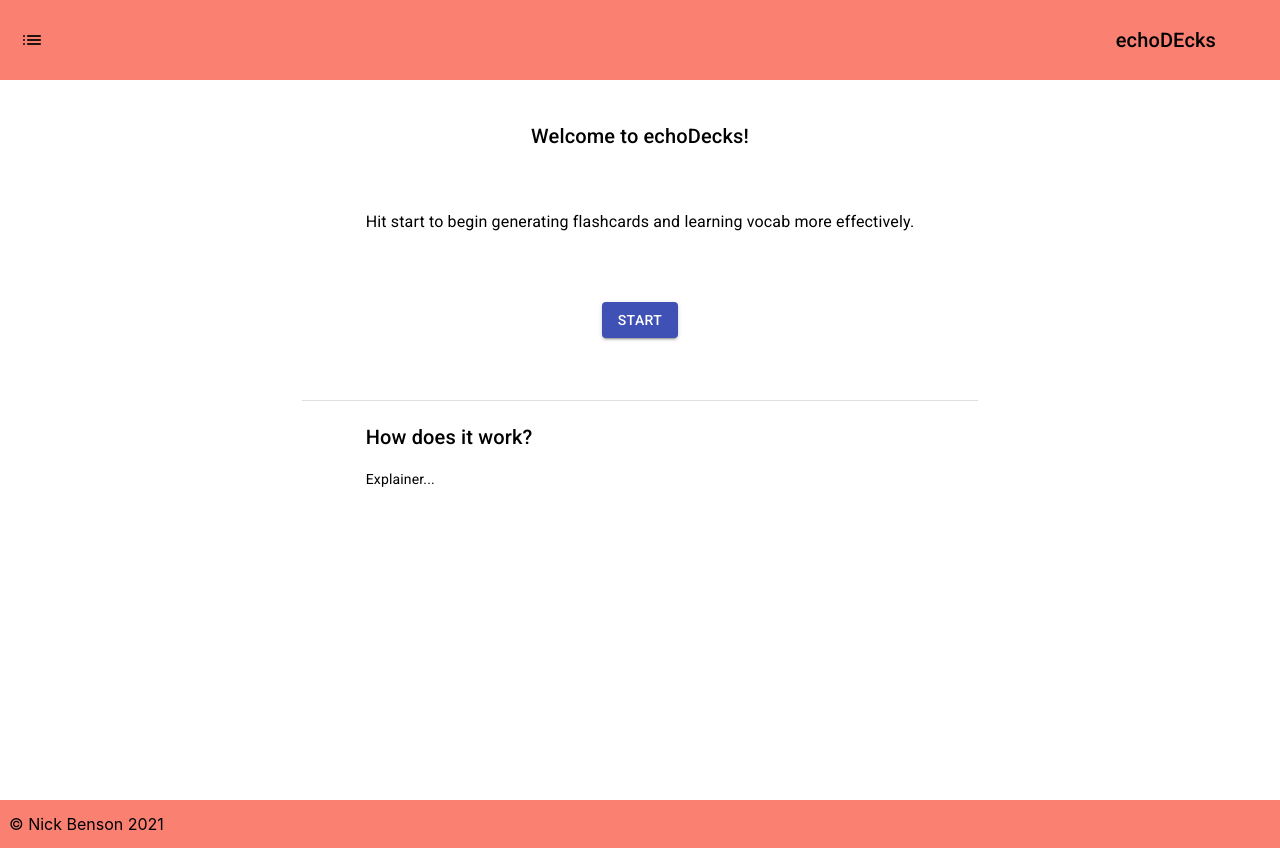
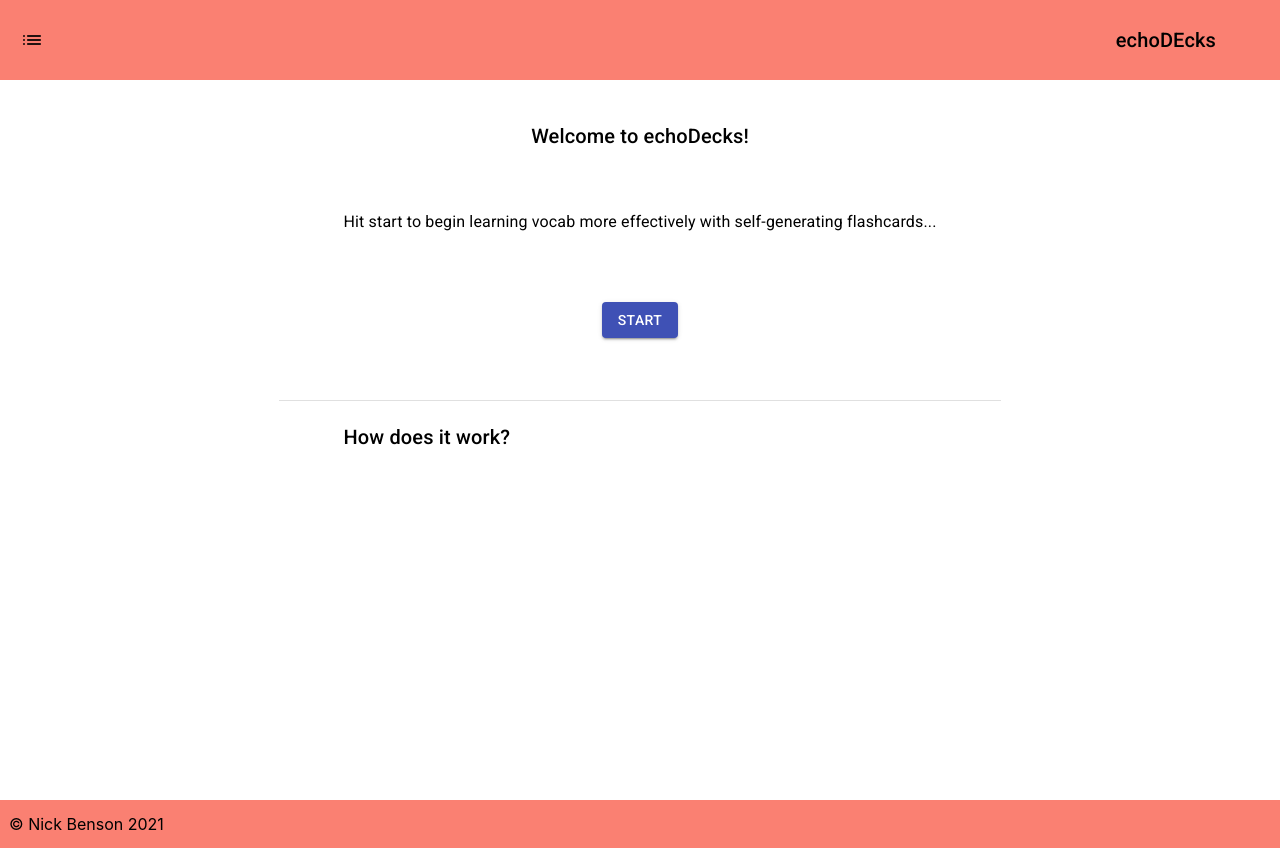
Before and after one commit to N1ck-Benson/echoDecks, a React (Create React App) app: page / in a window 1280 px wide. Built offline with nearby package versions, Linux system fonts and the light colour scheme.

Commit message:
fix some bugs

```diff
--- a/src/components/AddDeck.jsx
+++ b/src/components/AddDeck.jsx
@@ -103,6 +103,10 @@ const AddDeck = () => {
   };
 
   const checkLemmas = () => {
+    if (examples.length) {
+      console.log("Examples were cleared before re-checking");
+      setExamples([]);
+    }
     lemmas.forEach((lemma, index) => {
       if (!lemma.isLastLemma) {
         console.log(`checking ${lemma.lemma}`);
@@ -117,7 +121,7 @@ const AddDeck = () => {
           const updatedLemmas = lemmas;
           updatedLemmas[index].isChecking = false;
           updatedLemmas[index].isChecked = true;
-          updatedLemmas[index].isValid = typeof res === "string" ? false : true;
+          updatedLemmas[index].isValid = true;
           console.log(`finished checking ${lemma.lemma}`);
           setLemmas(updatedLemmas);
         });
@@ -135,7 +139,7 @@ const AddDeck = () => {
     } else {
       setLemmasReady(false);
     }
-  }, [lemmas]);
+  });
 
   const [postDeck] = useMutation(POST_DECK_MUTATION, {
     variables: {
@@ -252,7 +256,7 @@ const AddDeck = () => {
               color="primary"
               onClick={buildAndPost}
             >
-              Go !
+              Go!
             </Button>
           </div>
         )}
--- a/src/components/Home.jsx
+++ b/src/components/Home.jsx
@@ -11,8 +11,8 @@ function Home() {
           <br />
         </Typography>
         <Typography variant="body1" className="welcome-text">
-          Hit start to begin generating flashcards and learning vocab more
-          effectively.
+          Hit start to begin learning vocab more effectively with
+          self-generating flashcards...
         </Typography>
         <div className="Button">
           <Link to="add-deck" className="Link">
@@ -27,9 +27,7 @@ function Home() {
         <Typography variant="h6" className="explainer-heading">
           How does it work?
         </Typography>
-        <Typography variant="body2" className="explainer-text">
-          Explainer...
-        </Typography>
+        <Typography variant="body2" className="explainer-text"></Typography>
       </section>
     </main>
   );
--- a/src/components/Options.jsx
+++ b/src/components/Options.jsx
@@ -8,7 +8,6 @@ import {
 import { useState } from "react";
 
 function Options(props) {
-  // abstract these lists to their own file/s
   const languageList = [
     "Bulgarian",
     "Czech",
```
